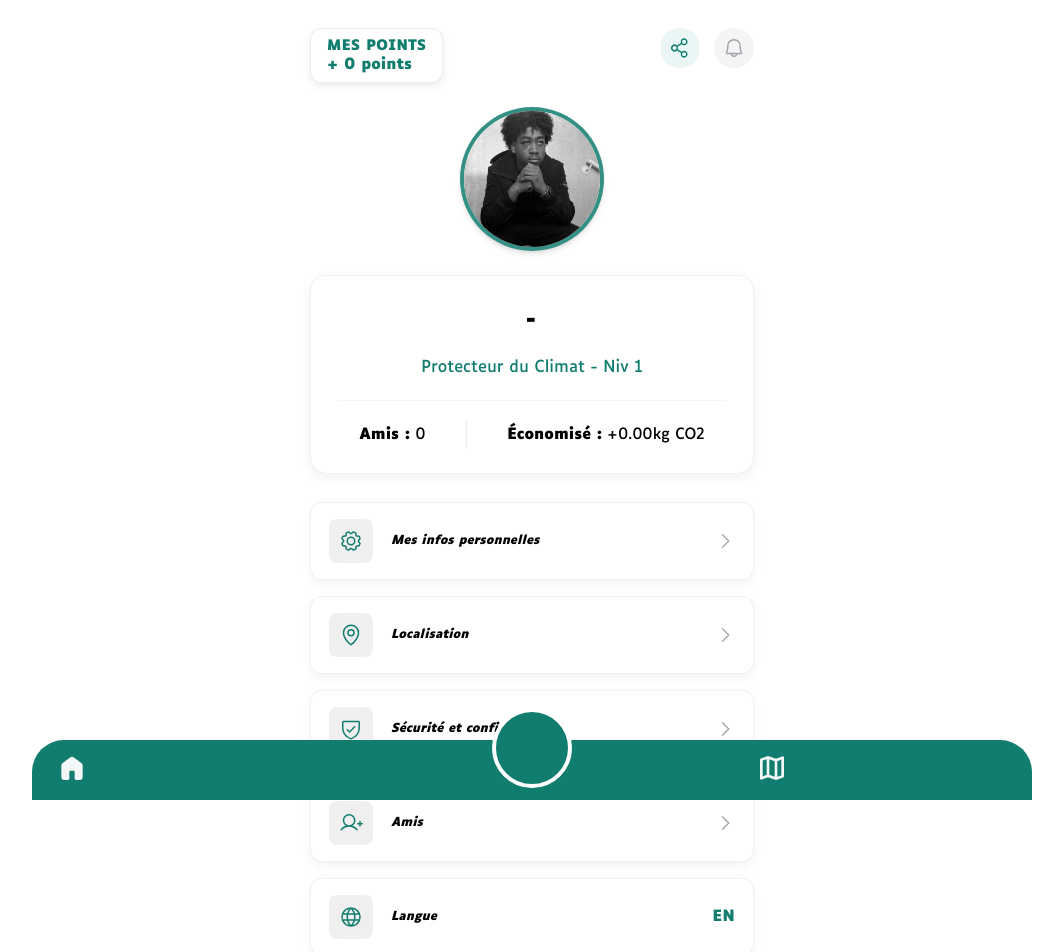
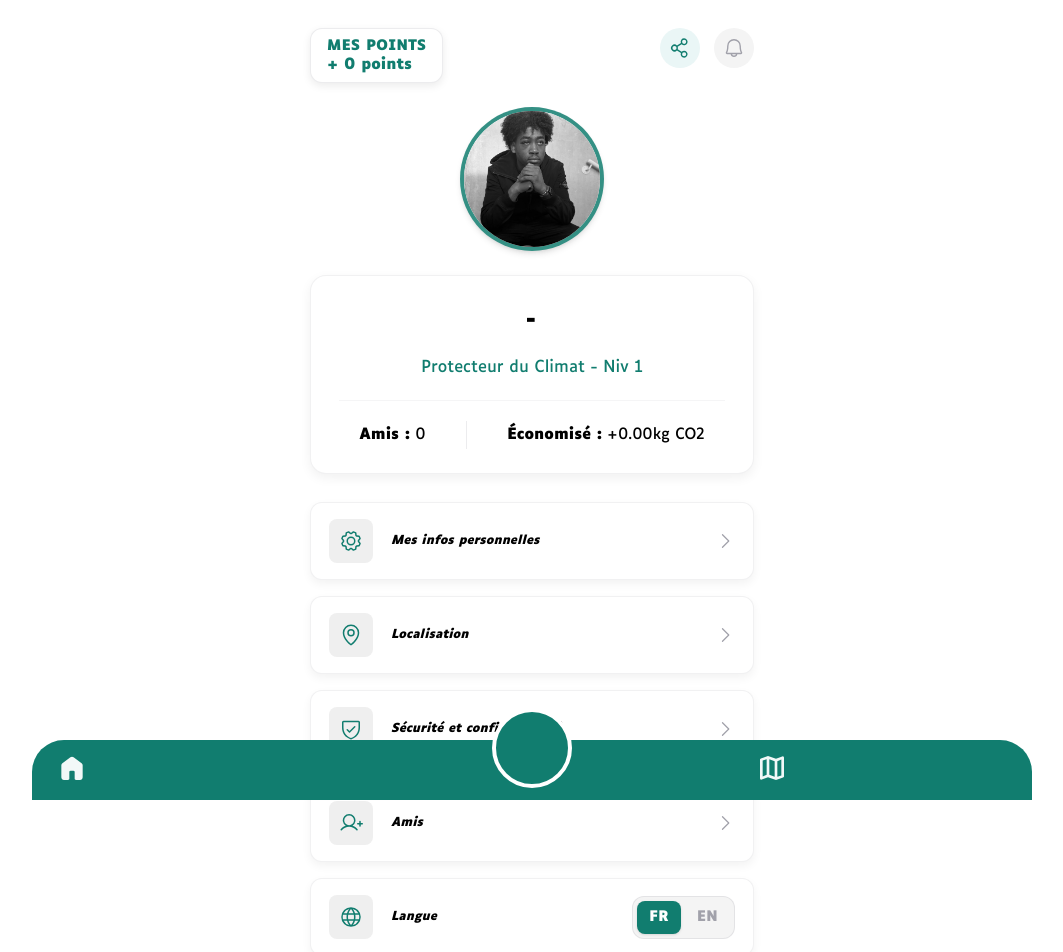
Before and after one commit to loucalm/WS401, a Vue app in the folder frontend/: page /profile in a window 1280 px wide. Shown: the top 952 px of the page, without its empty margins (108-1171 px from the left). Built offline with nearby package versions, Linux system fonts and the light colour scheme; no server answers; sample sign-in values are in the browser's storage; some icons are missing.

Commit message:
Bouton traduction

```diff
--- a/frontend/src/components/Profile.vue
+++ b/frontend/src/components/Profile.vue
@@ -141,10 +141,7 @@
           <Icon icon="ph:caret-right" class="text-grey h-5 w-5" />
         </router-link>
 
-        <button
-          @click="toggleLocale"
-          class="flex w-full items-center rounded-xl border border-grey/15 bg-white px-4.5 py-4 shadow-[0_4px_10px_rgba(0,0,0,0.05)] transition-transform active:scale-[0.98]"
-        >
+        <div class="flex items-center rounded-xl border border-grey/15 bg-white px-4.5 py-4 shadow-[0_4px_10px_rgba(0,0,0,0.05)]">
           <div
             class="flex h-11 w-11 items-center justify-center rounded-lg bg-[#EFEFEF] text-main"
           >
@@ -155,12 +152,19 @@
           >
             {{ t("profile.language") }}
           </span>
-          <span
-            class="font-ui text-[15px] font-bold text-main uppercase tracking-wide"
-          >
-            {{ locale === "fr" ? "EN" : "FR" }}
-          </span>
-        </button>
+          <div class="flex items-center gap-1 rounded-xl border border-grey/20 bg-[#F4F4F4] p-1">
+            <button
+              @click="locale !== 'fr' && toggleLocale()"
+              class="rounded-lg px-3 py-1.5 font-ui text-[14px] font-bold uppercase tracking-wide transition-all duration-200"
+              :class="locale === 'fr' ? 'bg-main text-white shadow-sm' : 'text-grey hover:text-black'"
+            >FR</button>
+            <button
+              @click="locale !== 'en' && toggleLocale()"
+              class="rounded-lg px-3 py-1.5 font-ui text-[14px] font-bold uppercase tracking-wide transition-all duration-200"
+              :class="locale === 'en' ? 'bg-main text-white shadow-sm' : 'text-grey hover:text-black'"
+            >EN</button>
+          </div>
+        </div>
       </section>
 
       <section class="px-7 mt-8 mb-4">
```
